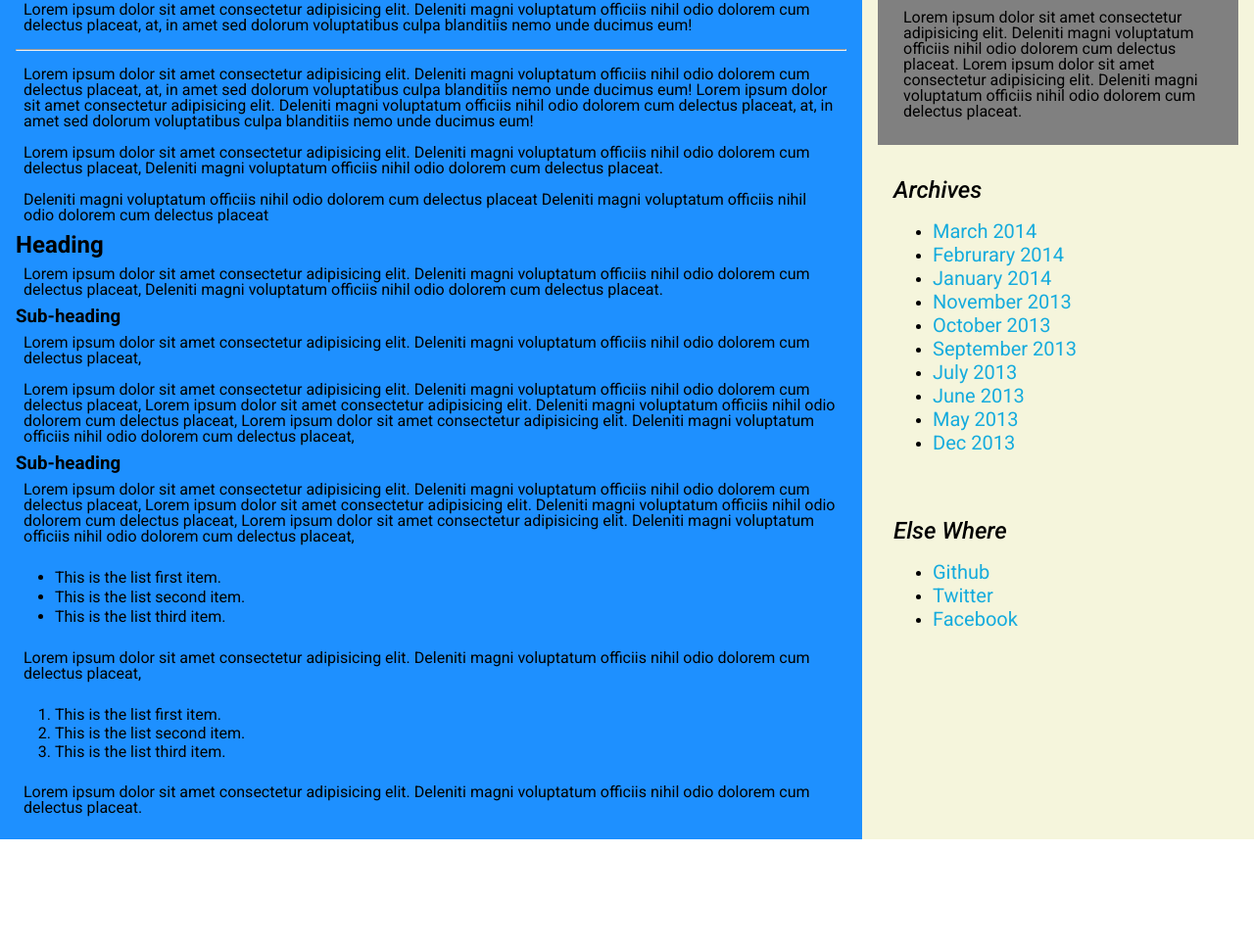
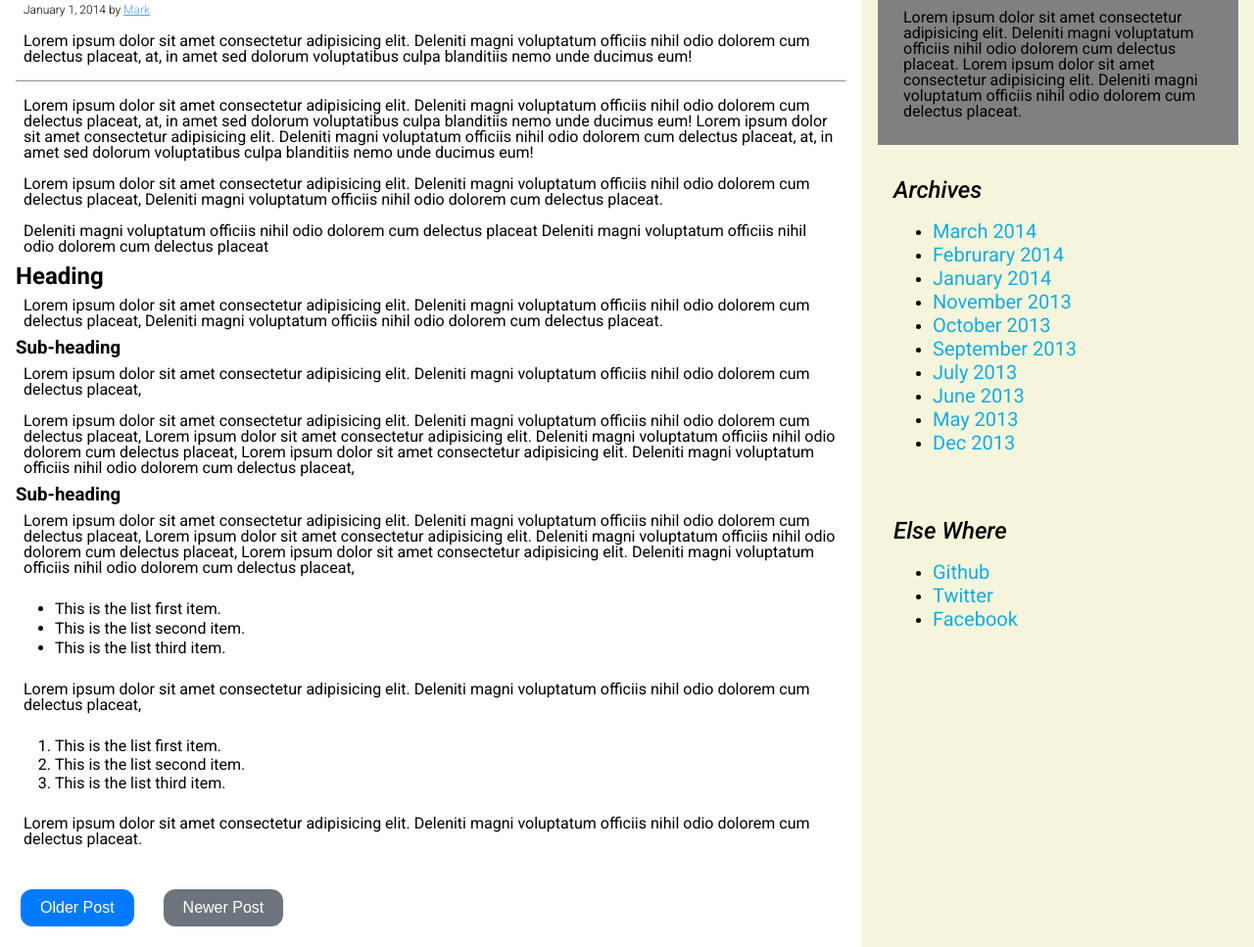
Before and after one commit to codewithbeeali/nanodegree, a plain HTML site: page project1-blog-website/html/blog-post.html in a window 1280 px wide. Shown: the part 108-1075 px from the top of the page at 98% size. Before the commit the page ends 965 px from the top, so only its background shows below. Drawn offline with Linux system fonts and the light colour scheme.

Commit message:
msg: Added styling to page-2, added the bottom button container.

```diff
--- a/project1-blog-website/css/blogpost.css
+++ b/project1-blog-website/css/blogpost.css
@@ -98,6 +98,18 @@ a{
     line-height: 20px;
 }
 
+p.author-info {
+    font-weight: 300;
+    font-size: 12px;
+}
+
+p.author-info a{
+    color: #4da1fb;
+    font-size:12px;
+    text-decoration: underline;
+
+
+}
 
 /* Styling the right bar */
 .about{
@@ -117,3 +129,35 @@ a{
     font-style: italic;
     font-weight: 500;
 }
+
+
+/* styles for the buttons */
+.button-container{
+    display: flex;
+    gap: 20px;
+    flex-wrap: wrap;
+    align-items: center;
+    margin-top: 30px;
+}
+
+
+    /* Add some basic styles to the buttons */
+    .btn {
+      padding: 10px 20px;
+      font-size: 1rem;
+      border: none;
+      cursor: pointer;
+      border-radius: 12px;
+      margin: 5px;
+    }
+
+    /* Different button styles */
+    .btn-primary {
+      background-color: #007bff;
+      color: #fff;
+    }
+
+    .btn-deactive {
+      background-color: #6c757d;
+      color: #fff;
+    }
--- a/project1-blog-website/css/variables.css
+++ b/project1-blog-website/css/variables.css
@@ -1,4 +1,4 @@
 :root {
-    --primary-color: dodgerblue;
+    --primary-color: white;
     --primary-font-size: 20px
 }
--- a/project1-blog-website/html/blog-post.html
+++ b/project1-blog-website/html/blog-post.html
@@ -21,6 +21,7 @@
 
     <div class="blog-post-left-content">
         <h1>Sample Blog Post</h1>
+        <p class="author-info">January 1, 2014 by <a href="#">Mark</a></p>
         <p>
            Lorem ipsum dolor sit amet consectetur adipisicing elit.
            Deleniti magni voluptatum officiis nihil odio dolorem cum delectus placeat,
@@ -99,6 +100,12 @@
             Deleniti magni voluptatum officiis nihil odio dolorem cum delectus placeat.
         </p>
 
+        <div class="button-container">
+            <button class="btn btn-primary">Older Post</button>
+            <button class="btn btn-deactive">Newer Post</button>
+
+        </div>
+
 
     </div>
 
@@ -133,9 +140,9 @@
       <div class="elsewhere">
         <h2>Else Where</h2>
         <ul>
-            <li><a href="Github">Github</a></li>
-            <li><a href="Twitter">Twitter</a></li>
-            <li><a href="Facebook">Facebook</a></li>
+            <li><a href="https://github.com/codewithbeeali/nanodegree" target="_blank">Github</a></li>
+            <li><a href="https://twitter.com/" target="_blank">Twitter</a></li>
+            <li><a href="https://www.facebook.com" target="_blank">Facebook</a></li>
         </ul>
       </div>
 
```
